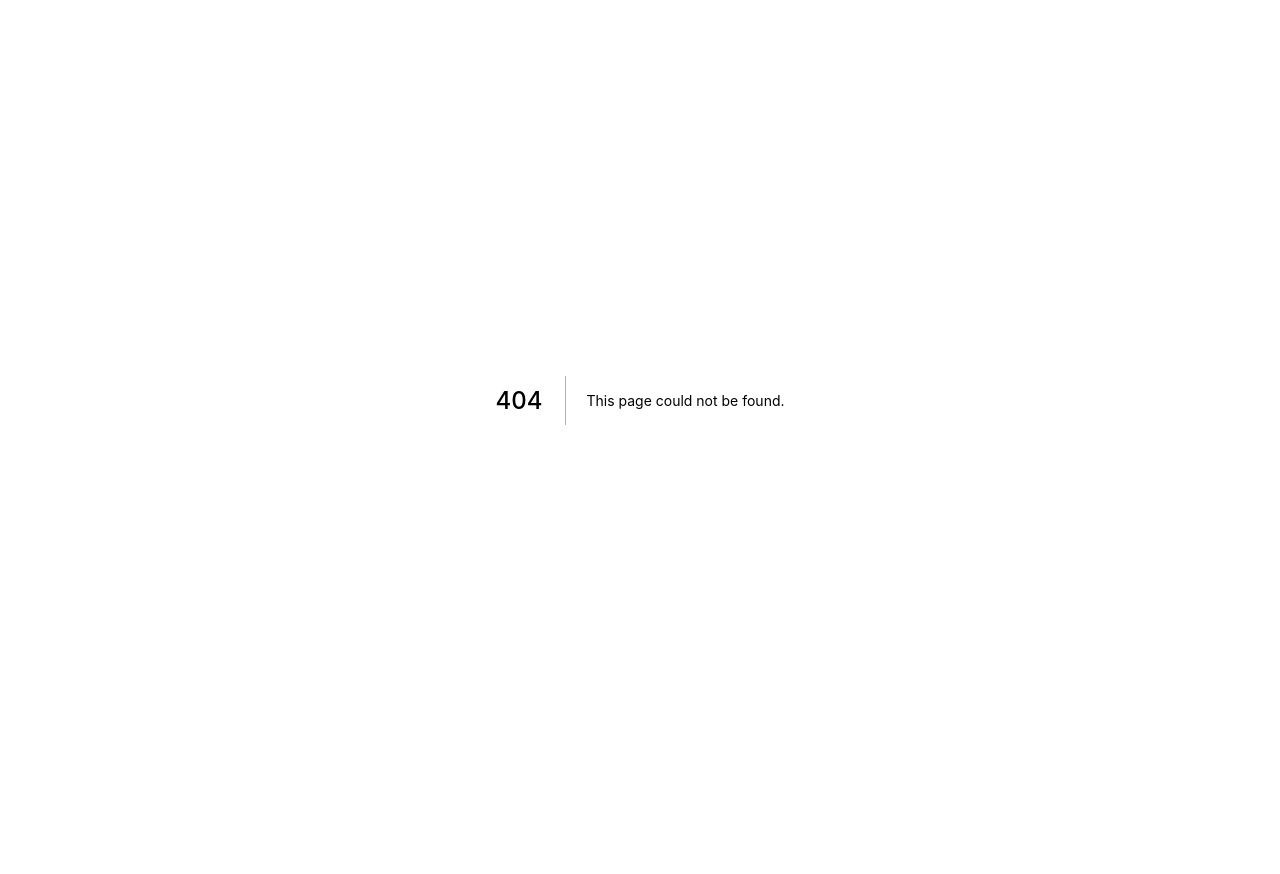
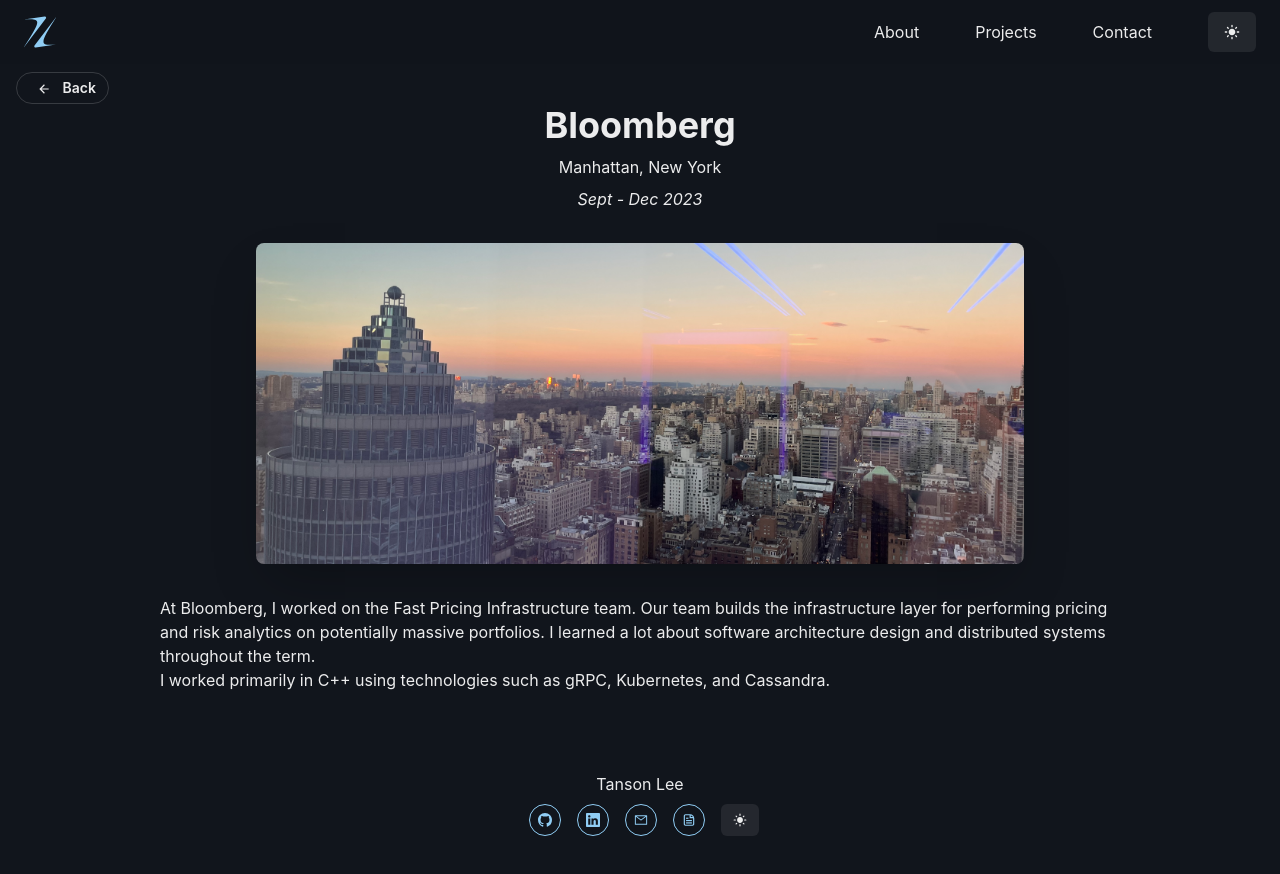
Before and after one commit to tansonlee/personal-website-v2, a Next.js app: page /about/bloomberg in a window 1280 px wide. Before the commit this address had no page. Shown: the top 874 px of the page. Before the commit the page ends 800 px from the top, so only its background shows below. Built offline with nearby package versions, Linux system fonts and the light colour scheme.

Commit message:
bloomberg

```diff
--- a/components/about.tsx
+++ b/components/about.tsx
@@ -29,8 +29,9 @@
 		link: 'https://www.bloomberg.com/',
 		date: 'Sept - Dec 2023',
 		description:
-			'Current SWE for the Fall 2023 term working on the Fast Pricing Infrastructure team building a graph execution engine.',
+			'Worked on the Fast Pricing Infrastructure team building fault tolerance and performance optimizations for a graph execution engine.',
 		logo: <Image alt='' position='absolute' src={'/images/bloomberg_logo.jpeg'} h={14} />,
+		path: '/about/bloomberg',
 	},
 	{
 		name: 'Global Illumination',
--- /dev/null
+++ b/pages/about/bloomberg.tsx
@@ -0,0 +1,26 @@
+import { Stack, Text, Box, OrderedList, ListItem, Heading } from '@chakra-ui/react';
+import { AboutPageLayout } from '../../components/layout';
+
+const GlobalIllumination = () => {
+	return (
+		<AboutPageLayout
+			title='Bloomberg'
+			location='Manhattan, New York'
+			date='Sept - Dec 2023'
+			imagePath='/images/bloomberg.JPG'
+		>
+			<Text>
+				At Bloomberg, I worked on the Fast Pricing Infrastructure team. Our team builds the
+				infrastructure layer for performing pricing and risk analytics on potentially
+				massive portfolios. I learned a lot about software architecture design and
+				distributed systems throughout the term.
+			</Text>
+			<Text>
+				I worked primarily in C++ using technologies such as gRPC, Kubernetes, and
+				Cassandra.
+			</Text>
+		</AboutPageLayout>
+	);
+};
+
+export default GlobalIllumination;
```
Also changed, not shown: public/images/bloomberg.JPG (added).
